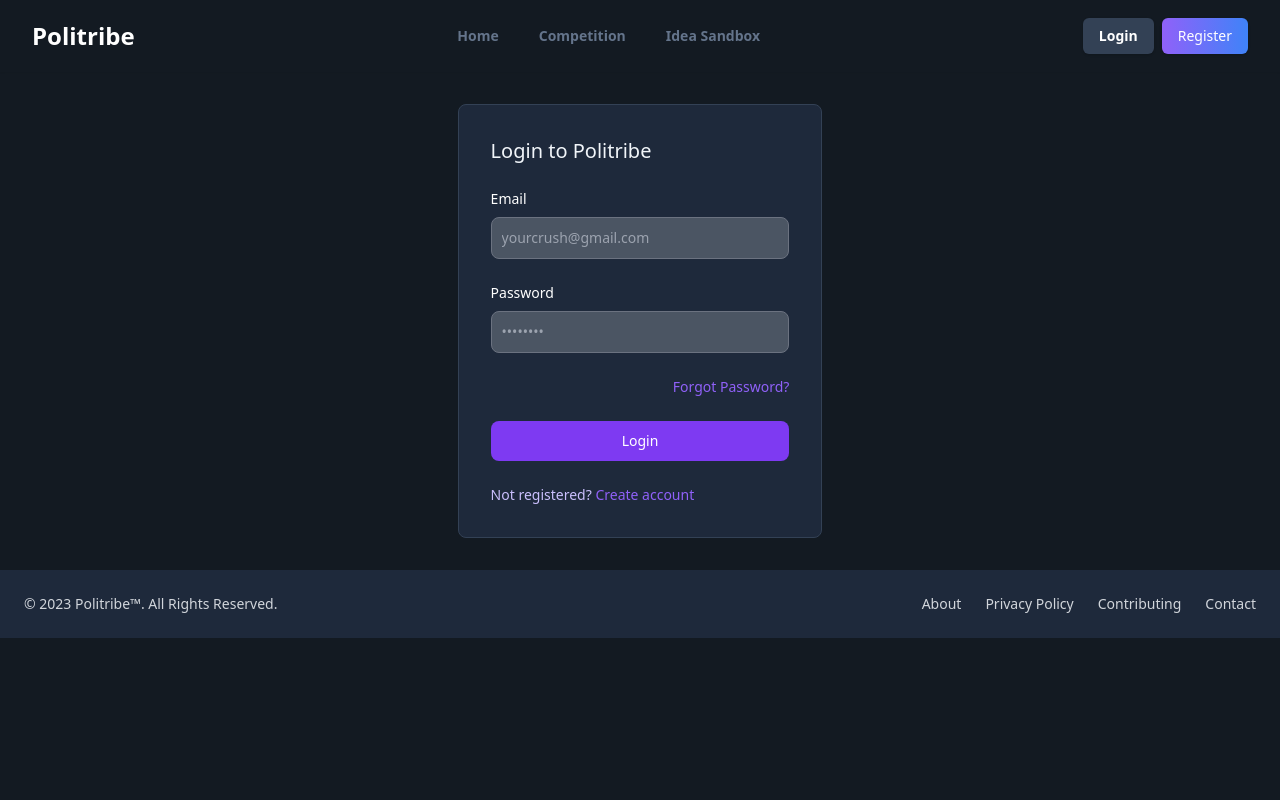
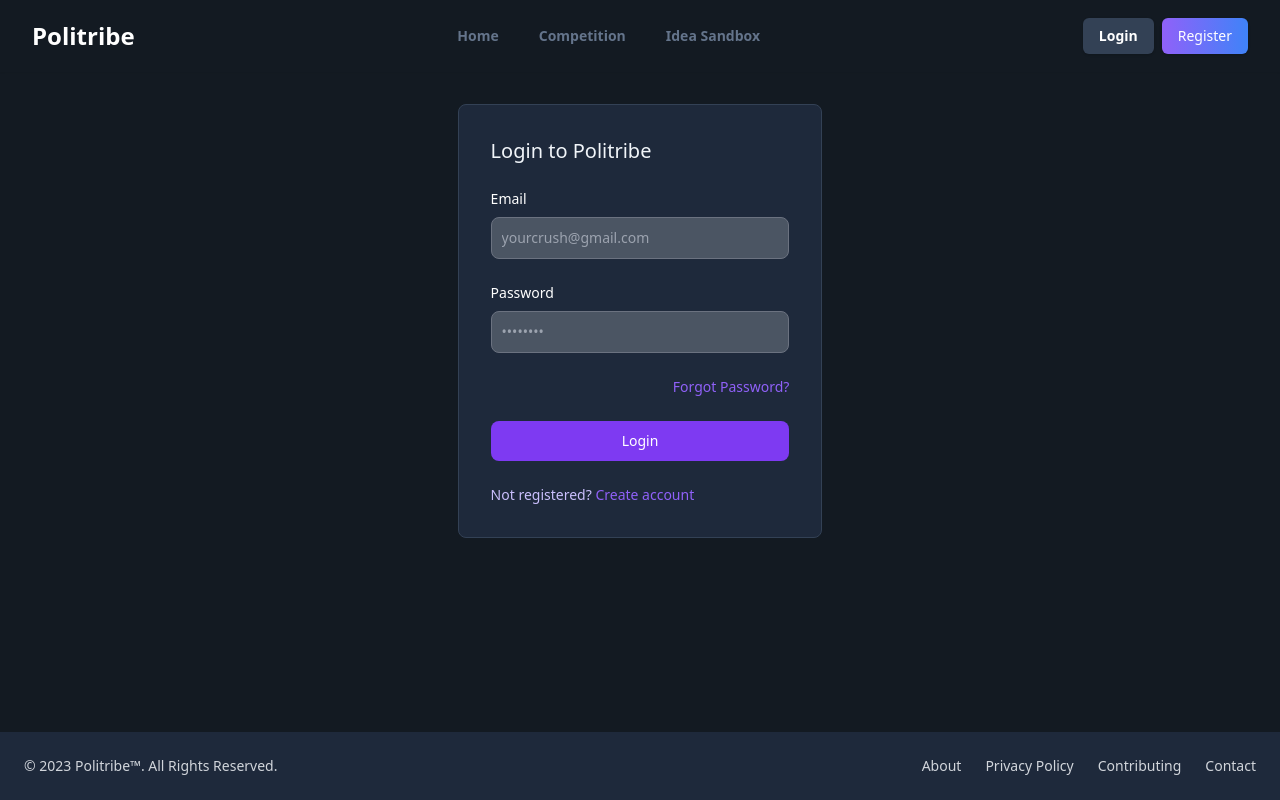
Before and after one commit to alizul01/polinema-innovation-tribe, a Next.js app: page /login in a window 1280 px wide. Built offline with nearby package versions, Linux system fonts and the light colour scheme.

Commit message:
Feat: Sticky bottom footer

```diff
--- a/app/layout.tsx
+++ b/app/layout.tsx
@@ -16,9 +16,11 @@ export default function RootLayout(props: PropsWithChildren<{}>) {
           />
           <title>Politribe</title>
         </head>
-        <body>
-          <Navbar />
-          <main className="m-8">{props.children}</main>
+        <body className="flex justify-between flex-col">
+          <div>
+            <Navbar />
+            <main className="m-8">{props.children}</main>
+          </div>
           <Footer />
         </body>
       </html>
```
